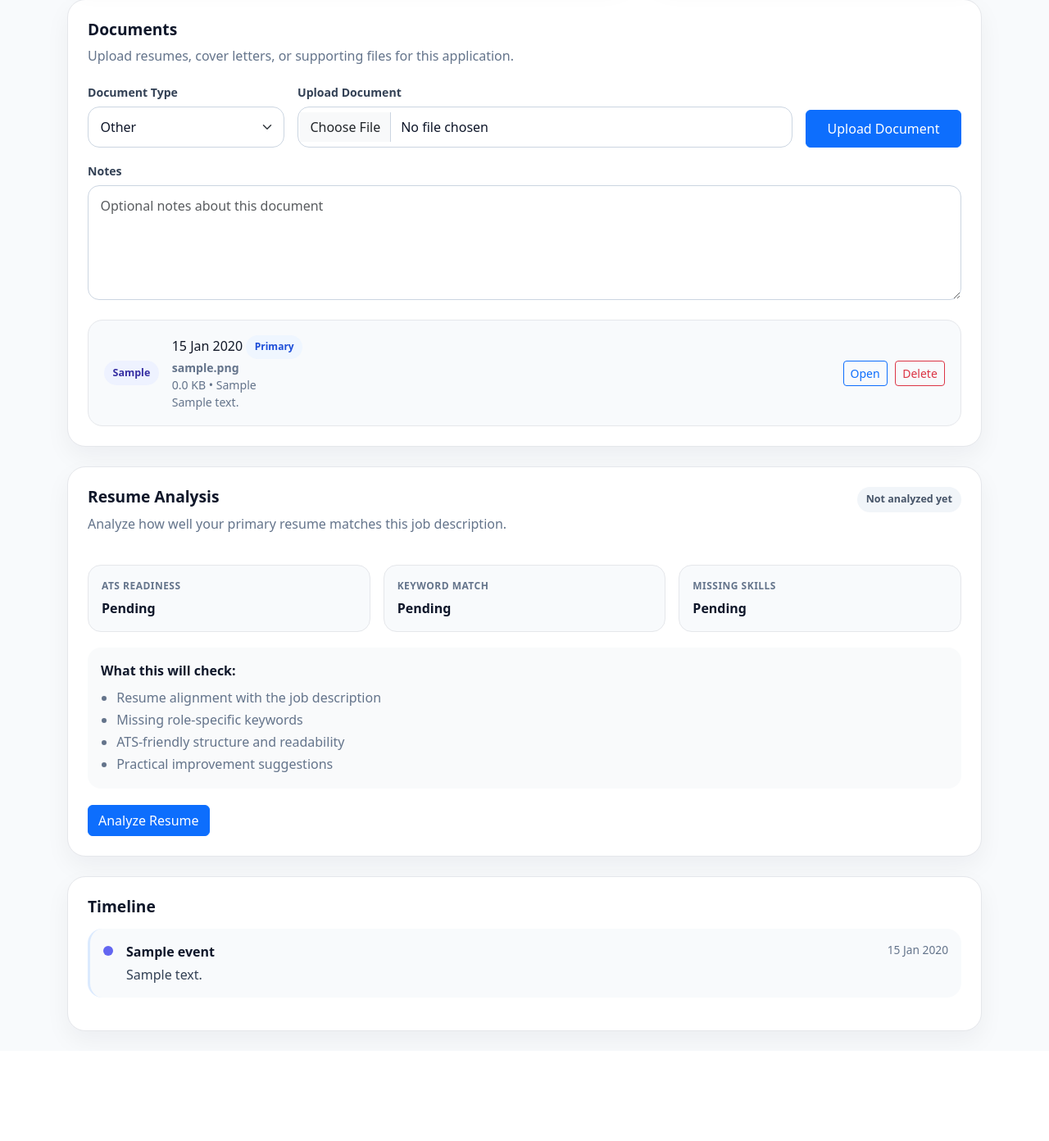
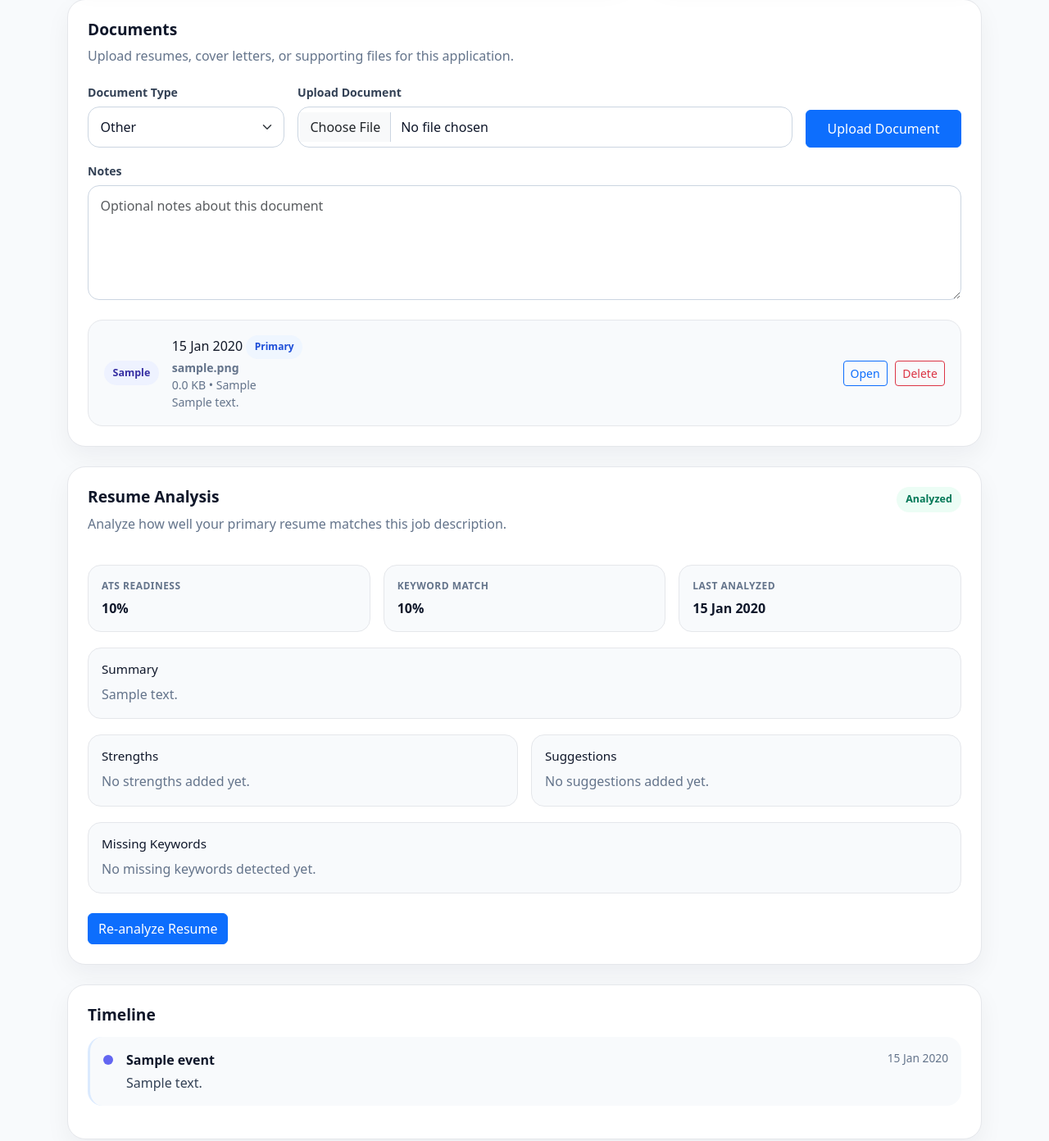
Before and after one commit to AtramAniket/career_os, a Flask app: page /applications/1 in a window 1280 px wide. Shown: the part 1393-2785 px from the top of the page at 82% size. Before the commit the page ends 2664 px from the top, so only its background shows below. Run offline with Flask 3, Linux system fonts and the light colour scheme; a user stored in the database is signed in; tables that the repository leaves empty hold one stand-in row (values such as "Sample post"); some libraries are stand-ins or nearby versions.

Commit message:
finished adding resume analysis scaffold

```diff
--- a/app/routes/applications.py
+++ b/app/routes/applications.py
@@ -8,7 +8,7 @@ from flask import Blueprint, render_template, redirect, url_for, flash, request,
 
 from app.extensions import db
 from app.helpers import allowed_document_file
-from app.models import JobApplication, ApplicationEvent, JobStatus, ApplicationDocument
+from app.models import JobApplication, ApplicationEvent, JobStatus, ApplicationDocument, ResumeAnalysis
 from app.forms.application_forms import JobApplicationForm, ApplicationEventForm, DeleteForm, DocumentUploadForm
 
 
@@ -149,6 +149,12 @@ def detail(application_id):
 	    .all()
 	)
 
+	latest_analysis = ResumeAnalysis.query.filter_by(
+	    job_application_id=application.id
+	).order_by(
+	    ResumeAnalysis.created_at.desc()
+	).first()
+
 	return render_template(
 		"applications/detail.html",
 		form=form,
@@ -156,7 +162,8 @@ def detail(application_id):
 		application=application,
 		delete_form=delete_form,
 		upload_form=upload_form,
-		documents=documents
+		documents=documents,
+		latest_analysis=latest_analysis,
 		)
 
 
--- a/app/routes/resume_analysis.py
+++ b/app/routes/resume_analysis.py
@@ -29,6 +29,10 @@ def analyze(application_id):
 
 	upload_folder = current_app.config["UPLOAD_FOLDER"]
 	os.makedirs(upload_folder, exist_ok=True)
+
+	if not primary_resume:
+	    flash("There is no resume to analyze. Please add primary resume for analysis", "danger")
+	    return redirect(url_for("applications.detail", application_id=application.id))
 
 	file_path = os.path.join(upload_folder, primary_resume.stored_filename)
 
--- a/app/static/css/applications.css
+++ b/app/static/css/applications.css
@@ -831,3 +831,63 @@
     grid-template-columns: 1fr;
   }
 }
+
+.analysis-status-complete {
+  background: #ecfdf5;
+  color: #047857;
+}
+
+.analysis-result-section {
+  margin-top: 1.2rem;
+  padding: 1rem;
+  border-radius: 16px;
+  background: #f8fafc;
+  border: 1px solid #e5e7eb;
+}
+
+.analysis-result-section h3 {
+  margin: 0 0 0.6rem;
+  font-size: 0.95rem;
+  color: #0f172a;
+}
+
+.analysis-result-section p {
+  margin: 0;
+  color: #64748b;
+  line-height: 1.6;
+}
+
+.analysis-result-grid {
+  display: grid;
+  grid-template-columns: 1fr 1fr;
+  gap: 1rem;
+}
+
+.analysis-list {
+  margin: 0;
+  padding-left: 1.1rem;
+  color: #475569;
+  line-height: 1.7;
+}
+
+.missing-keyword-list {
+  display: flex;
+  flex-wrap: wrap;
+  gap: 0.55rem;
+}
+
+.missing-keyword-list span {
+  display: inline-flex;
+  padding: 0.4rem 0.65rem;
+  border-radius: 999px;
+  background: #fff7ed;
+  color: #c2410c;
+  font-size: 0.8rem;
+  font-weight: 700;
+}
+
+@media (max-width: 768px) {
+  .analysis-result-grid {
+    grid-template-columns: 1fr;
+  }
+}
--- a/app/templates/applications/detail.html
+++ b/app/templates/applications/detail.html
@@ -342,28 +342,102 @@
         </p>
       </div>
 
+      {% if latest_analysis %}
+        <span class="analysis-status-pill analysis-status-complete">
+          Analyzed
+        </span>
+      {% else %}
         <span class="analysis-status-pill analysis-status-pending">
           Not analyzed yet
         </span>
+      {% endif %}
     </div>
 
     <div class="analysis-summary-grid">
       <div class="analysis-summary-item">
         <span>ATS Readiness</span>
-        <strong>Pending</strong>
+        <strong>
+          {% if latest_analysis and latest_analysis.ats_score is not none %}
+            {{ latest_analysis.ats_score }}%
+          {% else %}
+            Pending
+          {% endif %}
+        </strong>
       </div>
 
       <div class="analysis-summary-item">
         <span>Keyword Match</span>
-        <strong>Pending</strong>
+        <strong>
+          {% if latest_analysis and latest_analysis.keyword_match_score is not none %}
+            {{ latest_analysis.keyword_match_score }}%
+          {% else %}
+            Pending
+          {% endif %}
+        </strong>
       </div>
 
       <div class="analysis-summary-item">
-        <span>Missing Skills</span>
-        <strong>Pending</strong>
+        <span>Last Analyzed</span>
+        <strong>
+          {% if latest_analysis %}
+            {{ latest_analysis.created_at.strftime("%d %b %Y") }}
+          {% else %}
+            Pending
+          {% endif %}
+        </strong>
       </div>
     </div>
 
+    {% if latest_analysis %}
+      <div class="analysis-result-section">
+        <h3>Summary</h3>
+        <p>{{ latest_analysis.analysis_summary or "No summary generated yet." }}</p>
+      </div>
+
+      <div class="analysis-result-grid">
+        <div class="analysis-result-section">
+          <h3>Strengths</h3>
+
+          {% if latest_analysis.strengths %}
+            <ul class="analysis-list success-list">
+              {% for item in latest_analysis.strengths %}
+                <li>{{ item }}</li>
+              {% endfor %}
+            </ul>
+          {% else %}
+            <p>No strengths added yet.</p>
+          {% endif %}
+        </div>
+
+        <div class="analysis-result-section">
+          <h3>Suggestions</h3>
+
+          {% if latest_analysis.suggestions %}
+            <ul class="analysis-list suggestion-list">
+              {% for item in latest_analysis.suggestions %}
+                <li>{{ item }}</li>
+              {% endfor %}
+            </ul>
+          {% else %}
+            <p>No suggestions added yet.</p>
+          {% endif %}
+        </div>
+      </div>
+
+      <div class="analysis-result-section">
+        <h3>Missing Keywords</h3>
+
+        {% if latest_analysis.missing_keywords %}
+          <div class="missing-keyword-list">
+            {% for keyword in latest_analysis.missing_keywords %}
+              <span>{{ keyword }}</span>
+            {% endfor %}
+          </div>
+        {% else %}
+          <p>No missing keywords detected yet.</p>
+        {% endif %}
+      </div>
+    {% else %}
       <div class="analysis-checklist">
         <p>What this will check:</p>
 
@@ -374,6 +448,7 @@
           <li>Practical improvement suggestions</li>
         </ul>
       </div>
+    {% endif %}
 
     <form
       method="POST"
@@ -381,8 +456,12 @@
     >
       {{ delete_form.hidden_tag() }}
 
-      <button type="submit" class="btn btn-primary">
+      <button type="submit" class="btn btn-primary mt-4">
+        {% if latest_analysis %}
+          Re-analyze Resume
+        {% else %}
           Analyze Resume
+        {% endif %}
       </button>
     </form>
   </div>
```
Also changed, not shown: 2 other files. Lines whose indentation alone changed are shown as unchanged.
